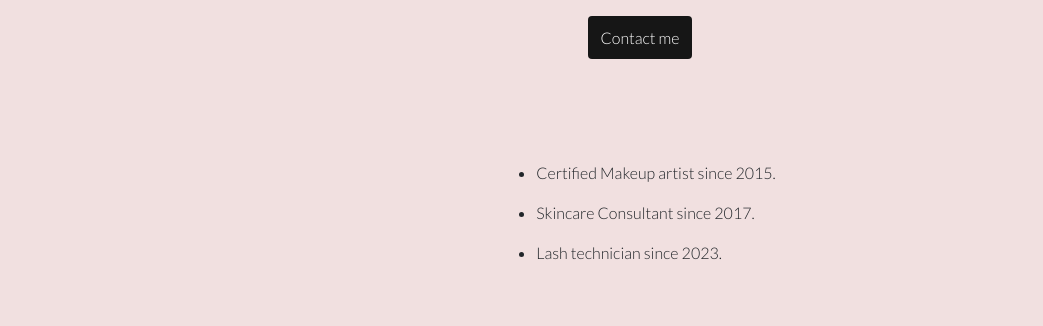
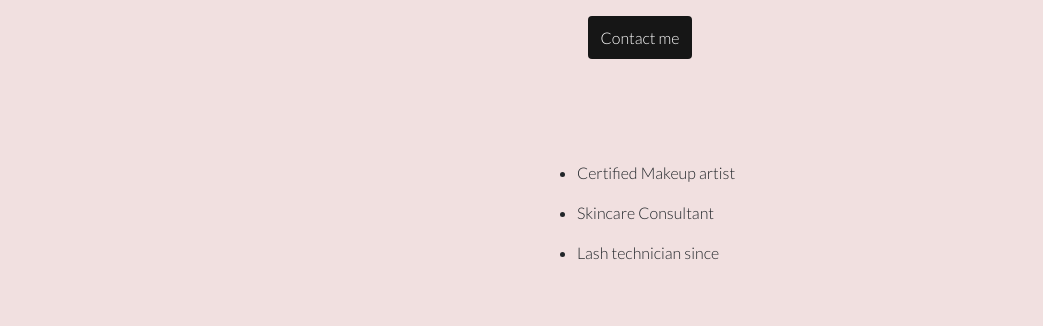
Before and after one commit to panifarz/Beauty, a plain HTML site: page about.html in a window 1280 px wide. Shown: the part 228-554 px from the top of the page, without its empty margins (0-1043 px from the left). Drawn offline with nearby package versions, Linux system fonts and the light colour scheme.

Commit message:
update about.html

```diff
--- a/about.html
+++ b/about.html
@@ -75,9 +75,9 @@
 
     <div class="container-fluid about-page">
       <ul class="list justify-content-center">
-        <li>Certified Makeup artist since 2015.</li>
-        <li>Skincare Consultant since 2017.</li>
-        <li>Lash technician since 2023.</li>
+        <li>Certified Makeup artist</li>
+        <li>Skincare Consultant</li>
+        <li>Lash technician since</li>
       </ul>
     </div>
 
```
